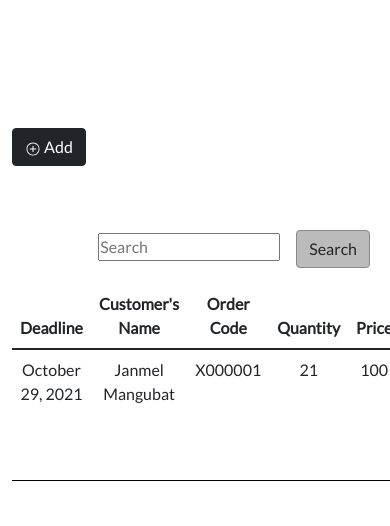
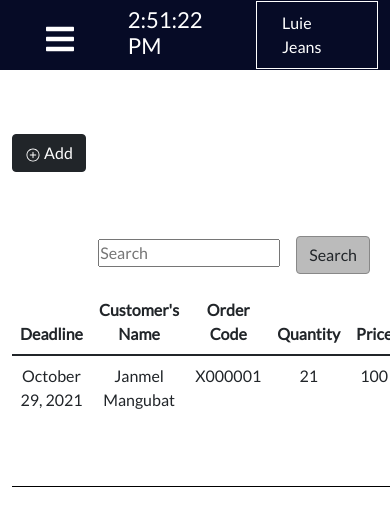
Before and after one commit to TheLadsters/luiejeansmanagementsystem, a React (Create React App) app: page /landing-page in a window 390 px wide. Shown: the top 526 px of the page. Built offline with nearby package versions, Linux system fonts and the light colour scheme.

Commit message:
improved navbar by adding clock and mobile optimization

```diff
--- a/src/components/Navbar.js
+++ b/src/components/Navbar.js
@@ -1,10 +1,12 @@
 import React, {useState} from 'react';
+// import { Col, Row, Container } from 'react-bootstrap';
 import * as FaIcons from "react-icons/fa";
 import * as AiIcons from 'react-icons/ai';
 import { Link } from 'react-router-dom';
 import { SidebarData } from './SidebarData';
 import './Navbar.css';
 import { IconContext } from 'react-icons'
+import Clock from '../components/Clock';
 
 const Navbar = () => {
     const[sidebar, setSidebar] = useState(false);
@@ -13,11 +15,20 @@ const Navbar = () => {
     return (
         <>
         <IconContext.Provider value={{color: '#fff'}}>
-            <div className="navbar">
-                <Link to="#" className='menu-bars'>
-                    <FaIcons.FaBars onClick={showSidebar} />
-                </Link>
-            </div>
+        <header>
+            <Link to="#" className='menu-bars'>
+                <FaIcons.FaBars onClick={showSidebar} />
+            </Link>
+
+            <nav>
+                <ul className="time">
+                <li><h2 className="clock"><Clock /></h2></li>
+                </ul>
+            </nav>
+
+            <a className="brand-name" href="/#">Luie Jeans</a>
+        </header>
+
             <nav className={sidebar ? 'nav-menu active' : 'nav-menu'}>
                 <ul className='nav-menu-items' onClick={showSidebar}>
                     <li className="navbar-toggle">
```
